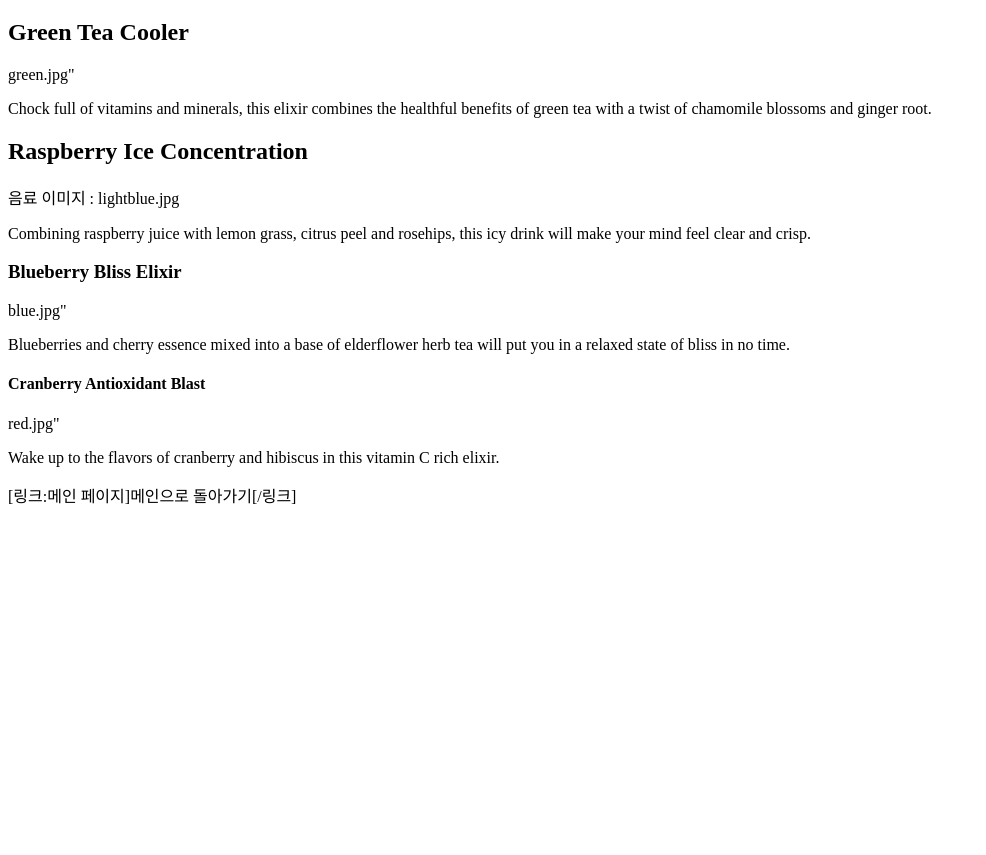
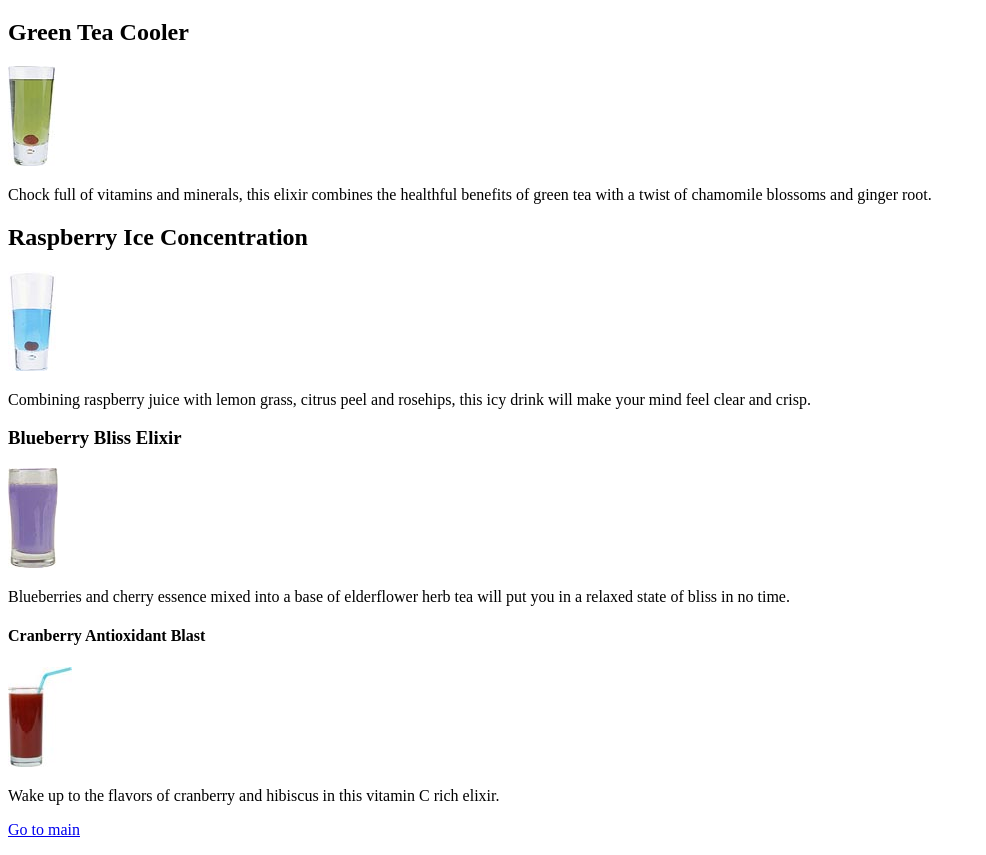
Before and after one commit to JM0222/webfront, a plain HTML site: page ex01/ex01/elixir copy.html in a window 1280 px wide. Shown: the part 70-925 px from the top of the page, without its empty margins (0-986 px from the left). Before the commit the page ends 800 px from the top, so only its background shows below. Drawn offline with Linux system fonts and the light colour scheme.

Commit message:
html  ex

```diff
--- a/ex01/ex01/elixir copy.html
+++ b/ex01/ex01/elixir copy.html
@@ -8,25 +8,25 @@
 <body>
   <h1>건강 음료</h1>
   <h2>Green Tea Cooler</h2>
-  <p>green.jpg"</p>
+  <p><img src ="images/green.jpg"></p>
   <p>
   Chock full of vitamins and minerals, this elixir combines the healthful benefits of green tea with a twist of chamomile blossoms and ginger root.
   </p>
   <h2>Raspberry Ice Concentration</h2>
-  <p>음료 이미지 : lightblue.jpg</p>
+  <p><img src="images/lightblue.jpg"></p>
   <p>
   Combining raspberry juice with lemon grass, citrus peel and rosehips, this icy drink will make your mind feel clear and crisp.
   </p>
   <h3>Blueberry Bliss Elixir</h3>
-  <p>blue.jpg"</p>
+  <p><img src="./images/blue.jpg"></p>
   <p>Blueberries and cherry essence mixed into a base of elderflower herb tea will put you in a relaxed state of bliss in no time.
   </p>
   <h4>Cranberry Antioxidant Blast</h4>
-  <p>red.jpg"</p>
+  <p><img src="./images/red.jpg"></p>
   <p>
   Wake up to the flavors of cranberry and hibiscus in this vitamin C rich elixir.
   </p>
   <p>
-  [링크:메인 페이지]메인으로 돌아가기[/링크]
+  <a href="index copy.html">Go to main</a>
   </p>
 </html>
```
Also changed, not shown: ex01/ex01/index copy.html (+3 -2 lines).
